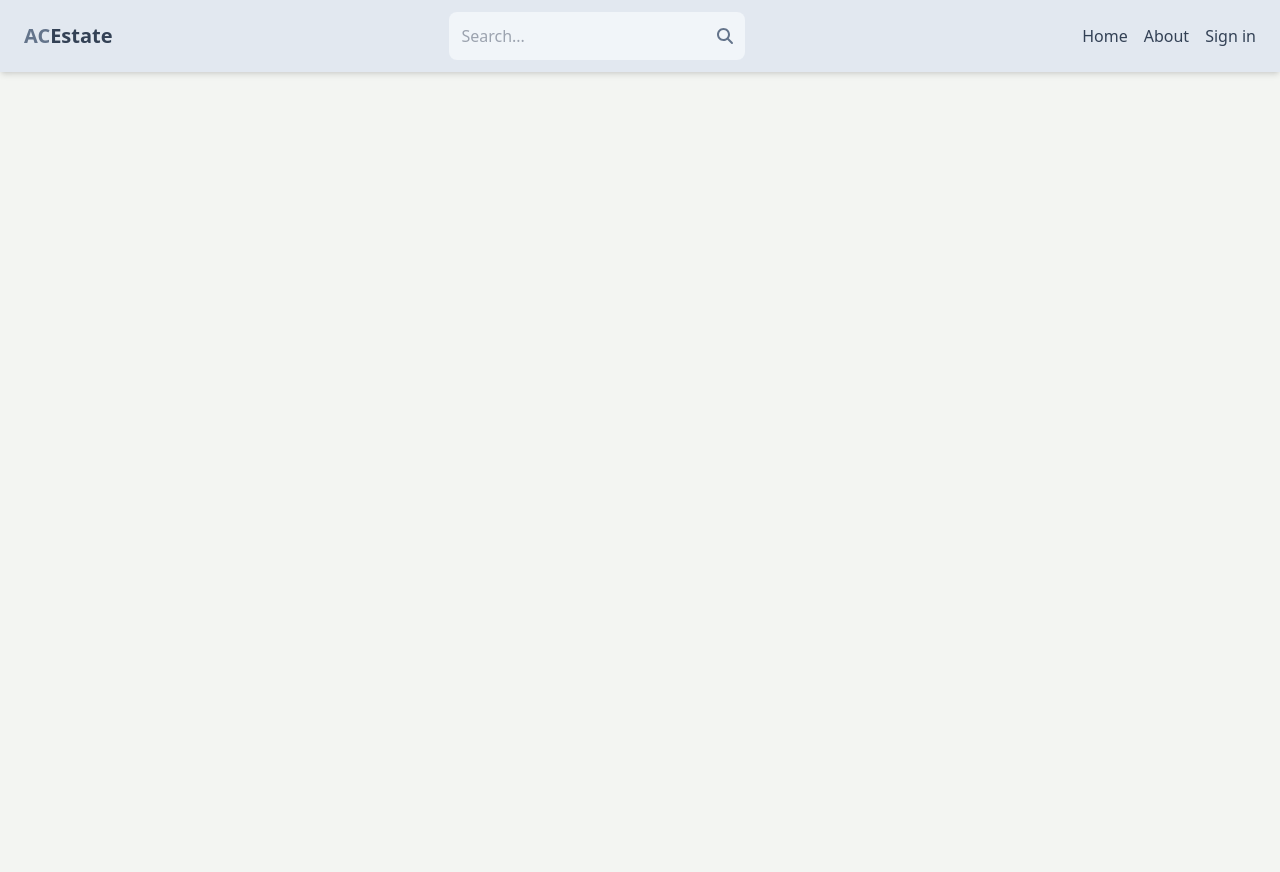
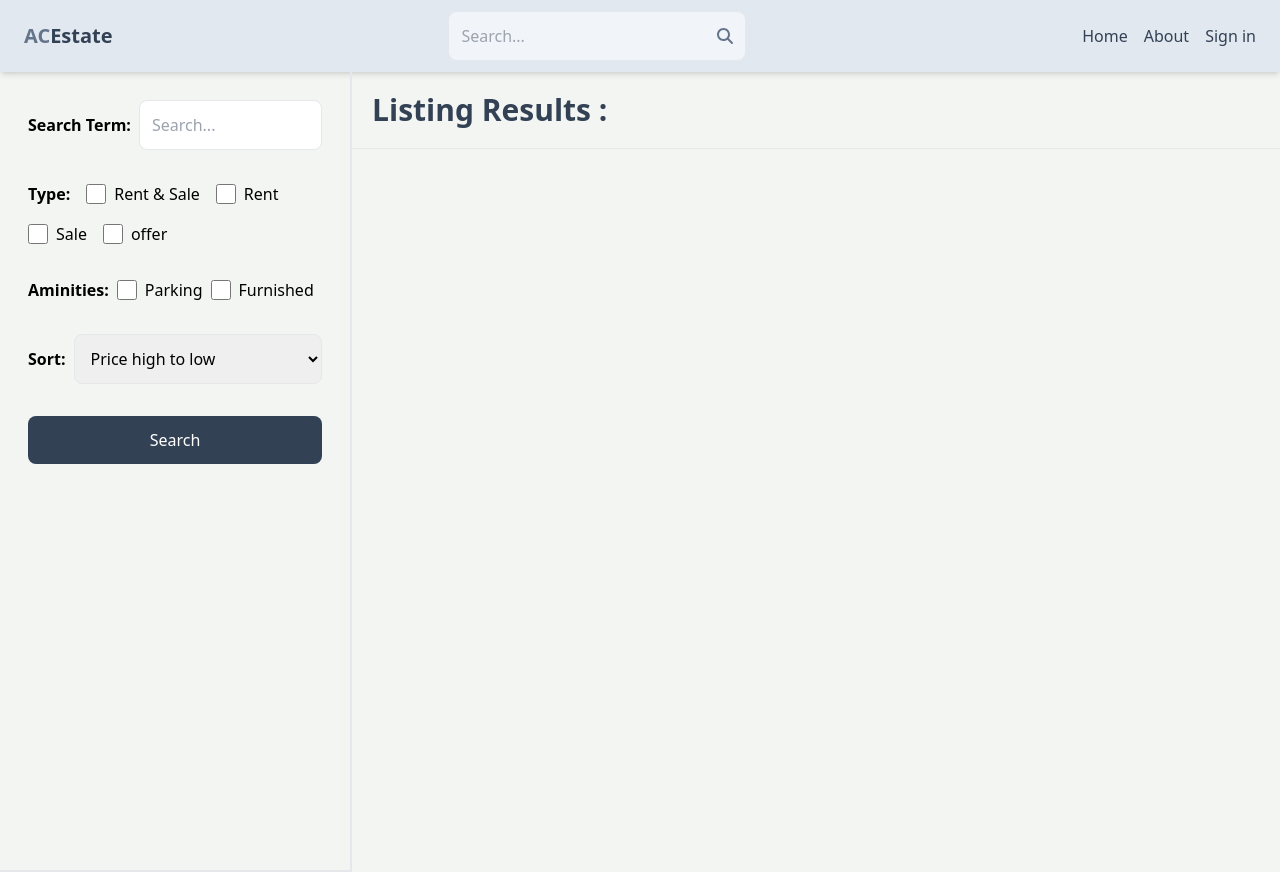
Before and after one commit to anxheloo/real-estate-mern, a React (Vite) app in the folder real-estate-frontend/: page /search in a window 1280 px wide. Before the commit the page ends 800 px from the top, so only its background shows below. Built offline with nearby package versions, Linux system fonts and the light colour scheme; no server answers.

Commit message:
create search page UI

```diff
--- a/real-estate-frontend/src/App.jsx
+++ b/real-estate-frontend/src/App.jsx
@@ -5,6 +5,7 @@ import PrivateRoute from "./components/PrivateRoute";
 import CreateListing from "./pages/CreateListing";
 import EditListing from "./pages/EditListing";
 import Listing from "./pages/Listing";
+import Search from "./pages/Search";
 
 function App() {
   return (
@@ -16,6 +17,7 @@ function App() {
         <Route path="sign-in" element={<Signin></Signin>} />
         <Route path="sign-up" element={<SignUp></SignUp>} />
         <Route path="about-us" element={<About></About>} />
+        <Route path="search" element={<Search></Search>} />
         <Route path="listing/:id" element={<Listing></Listing>} />
         <Route element={<PrivateRoute></PrivateRoute>}>
           <Route path="/profile" element={<Profile></Profile>} />
--- a/real-estate-frontend/src/components/Header.jsx
+++ b/real-estate-frontend/src/components/Header.jsx
@@ -24,7 +24,7 @@ const Header = () => {
         headers: { "Content-Type": "application/json" },
       });
 
-      navigate(`/api/listing/search?searchTerm=${searchTerm}`);
+      navigate(`/search?searchTerm=${searchTerm}`);
       // const data = await res.json();
 
       // if (data.success === false) {
--- /dev/null
+++ b/real-estate-frontend/src/pages/Search.jsx
@@ -0,0 +1,123 @@
+import React from "react";
+
+const Search = () => {
+  return (
+    <main className="">
+      <div className="flex flex-col md:flex-row ">
+        <div className="p-7 border-b-2 md:border-r-2 md:min-h-screen">
+          <form onSubmit={""} className="flex flex-col gap-8">
+            <div className="flex items-center gap-2">
+              <label className="font-semibold whitespace-nowrap">
+                Search Term:
+              </label>
+              <input
+                type="text"
+                name="searchTerm"
+                id="searchTerm"
+                placeholder="Search..."
+                className=" border rounded-lg p-3 w-full"
+              ></input>
+            </div>
+
+            <div className="flex items-center gap-4 flex-wrap">
+              <label className="font-semibold whitespace-nowrap">Type:</label>
+              <div className="flex items-center gap-2">
+                <input
+                  type="checkbox"
+                  id="all"
+                  name="all"
+                  className="w-5 h-5"
+                ></input>
+                <span>Rent & Sale</span>
+              </div>
+
+              <div className="flex items-center gap-2">
+                <input
+                  type="checkbox"
+                  id="rent"
+                  name="rent"
+                  className="w-5 h-5"
+                ></input>
+                <span>Rent</span>
+              </div>
+
+              <div className="flex items-center gap-2">
+                <input
+                  type="checkbox"
+                  id="sale"
+                  name="sale"
+                  className="w-5 h-5"
+                ></input>
+                <span>Sale</span>
+              </div>
+
+              <div className="flex items-center gap-2">
+                <input
+                  type="checkbox"
+                  id="offer"
+                  name="offer"
+                  className="w-5 h-5"
+                ></input>
+                <span>offer</span>
+              </div>
+            </div>
+
+            <div className="flex items-center gap-2 flex-wrap">
+              <label className="font-semibold whitespace-nowrap">
+                Aminities:
+              </label>
+              <div className="flex items-center gap-2">
+                <input
+                  type="checkbox"
+                  id="parking"
+                  name="parking"
+                  className="w-5 h-5"
+                ></input>
+                <span>Parking</span>
+              </div>
+
+              <div className="flex items-center gap-2">
+                <input
+                  type="checkbox"
+                  id="furnished"
+                  name="furnished"
+                  className="w-5 h-5"
+                ></input>
+                <span>Furnished</span>
+              </div>
+            </div>
+
+            <div className="flex items-center gap-2 ">
+              <label className="font-semibold whitespace-nowrap">Sort:</label>
+              <select
+                id="sort_order"
+                name="sort_order"
+                className=" border rounded-lg p-3 w-full"
+              >
+                <option value="">Price high to low</option>
+                <option value="">Price low to high</option>
+                <option value="">Latest</option>
+                <option value="">Oldest</option>
+              </select>
+            </div>
+
+            <button
+              type="submit "
+              className="w-full p-3 bg-slate-700 text-white rounded-lg"
+            >
+              Search
+            </button>
+          </form>
+        </div>
+
+        <div className="w-full">
+          <h1 className="text-3xl font-semibold border-b p-5 text-slate-700 ">
+            Listing Results :
+          </h1>
+        </div>
+      </div>
+    </main>
+  );
+};
+
+export default Search;
```
